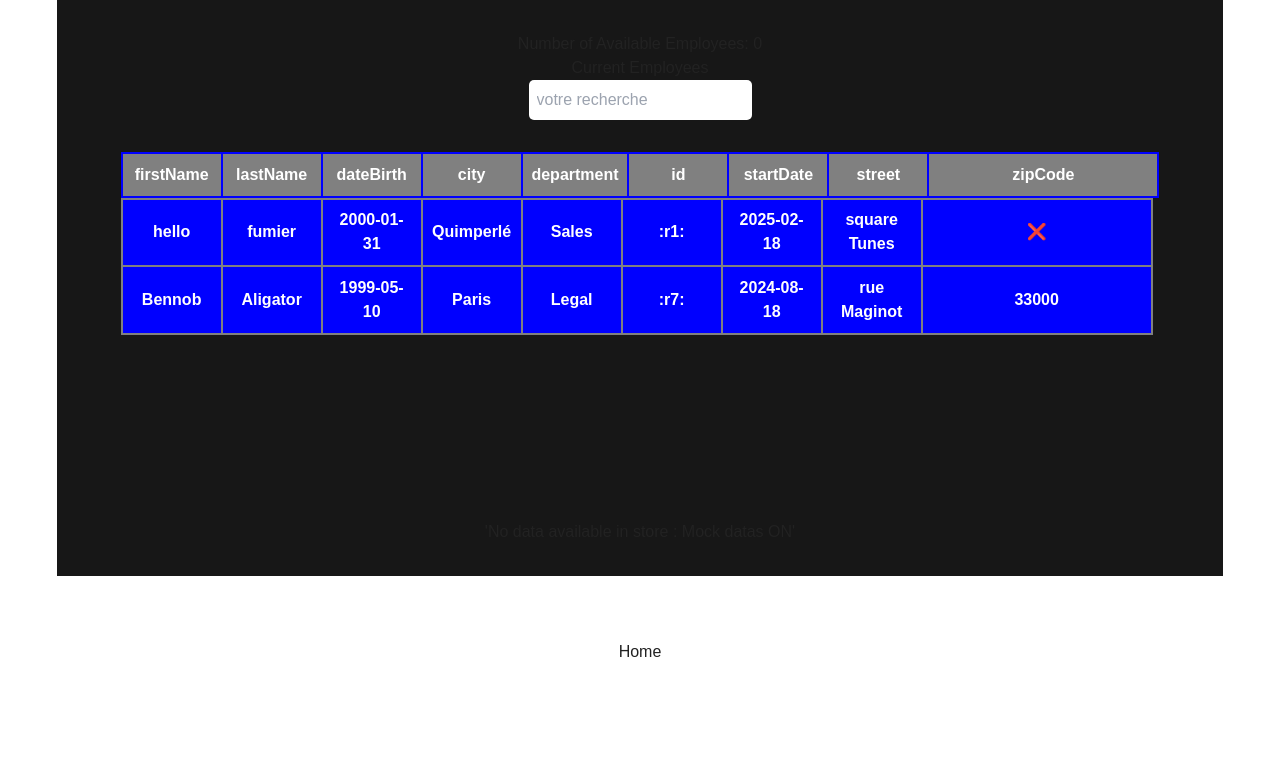
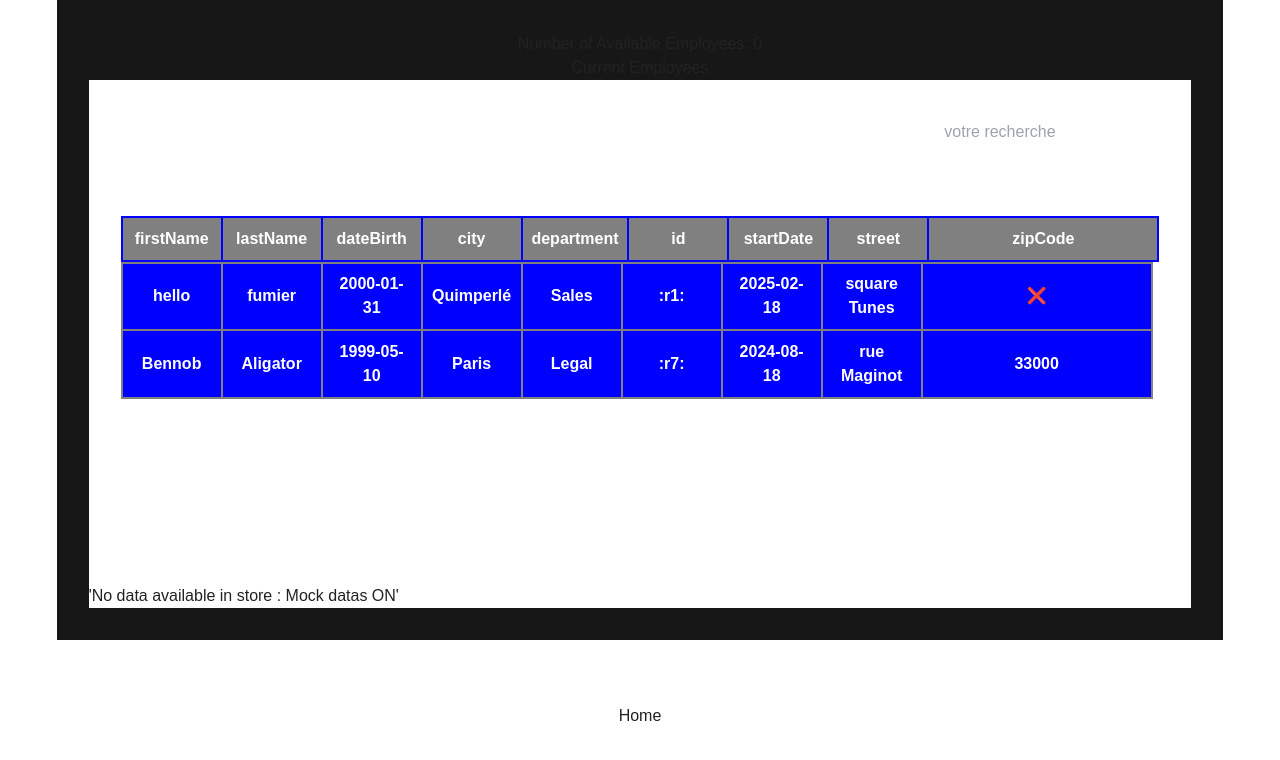
Before and after one commit to Mil00Z/hr-net, a Next.js app: page /employees in a window 1280 px wide. Shown: the top 760 px of the page. Built offline with nearby package versions, Linux system fonts and the light colour scheme.

Commit message:
DataTable Filtered by String with array method, local state and inits data

```diff
--- a/src/app/employees/page.tsx
+++ b/src/app/employees/page.tsx
@@ -37,9 +37,16 @@ const EmployeesList = () => {
 
       <h1>Current Employees</h1>
 
-      <DataTable drillingDatas={employeesDatas} />
+      <div className="datas-container">
 
-      {!datasAvailable ? (<p>'No data available in store : Mock datas ON'</p>): (<p>Showing 1 of {employeesDatas.length} entries</p>) }
+        <DataTable drillingDatas={employeesDatas} />
+
+        {!datasAvailable ? (<p>'No data available in store : Mock datas ON'</p>): (<p>Showing 1 of {employeesDatas.length} entries</p>) }
+
+      </div>
+
+
+
 
     </section>
 
--- a/src/components/DataTable/Datatable.tsx
+++ b/src/components/DataTable/Datatable.tsx
@@ -8,9 +8,12 @@ import '@/styles/components/Datatable.scss';
 
 const DataTable = ({drillingDatas}) => {
 
-  const [search,setSearch] = useState('');
+  const employees = useSelector((state) => state.user.employees);
 
-  const employees = useSelector((state) => state.user.employees);
+  const rowDatas = employees.length > 0 ? employees : mock;
+
+  const [filteredDatas,setFilteredDatas] = useState(rowDatas);
+
 
   //backUp Data to testing
   localStorage.setItem('employees', JSON.stringify(employees));
@@ -32,28 +35,28 @@ const DataTable = ({drillingDatas}) => {
   //   { title: 'Zip Code'}
   // ];
 
-  const rowdatas = employees.length > 0 ? employees : mock;
+
 
   function globalSearch(element){
 
-    setSearch(element);
     console.log(element)
 
-    const filteredElements = mock.filter((row) =>{
+    if(filteredDatas.length === 0){
 
-      const lastNameFilter = row.lastName.toLowerCase().includes(element.toLowerCase());
-      const firstNameFilter = row.firstName.toLowerCase().includes(element.toLowerCase());
-      const dateOfBirthFilter = row.dateBirth.toLowerCase().includes(element.toLowerCase());
-      const cityFilter = row.city.toLowerCase().includes(element.toLowerCase());
-      const departmentFilter = row.department.toLowerCase().includes(element.toLowerCase());
-      const startDateFilter = row.startDate.toLowerCase().includes(element.toLowerCase());
-      const streetFilter = row.street.toLowerCase().includes(element.toLowerCase());
-      const zipCodeFilter = row.zipCode.toLowerCase().includes(element.toLowerCase());
+      setFilteredDatas(rowDatas);
 
-      return lastNameFilter || firstNameFilter || dateOfBirthFilter || cityFilter || departmentFilter || startDateFilter || streetFilter || zipCodeFilter;
-    })
+    } else {
 
-    console.log(filteredElements);
+      const filteredSearch = filteredDatas.filter((row) =>{
+
+        return Object.values(row).some((value) =>{
+          return value.toLowerCase().includes(element.toLowerCase());
+        })
+      })
+
+      setFilteredDatas(filteredSearch);
+
+    }
 
   }
 
@@ -69,7 +72,7 @@ const DataTable = ({drillingDatas}) => {
 
       </div>
 
-      <table id="employee-table" className="display data-table">
+      <table id="employee-table" className="data-table">
 
         <thead>
           <tr>
@@ -83,18 +86,29 @@ const DataTable = ({drillingDatas}) => {
 
 
         <tbody>
-          {mock.map((row,index) => {
 
-            return(
-              <tr key={`id-${index}`} className="">
-                {Object.values(row).map((cell,index) => {
-                  return(
-                    <td key={`entry-${index}`} className="table-entry">{cell.length !== 0 ? cell :'❌'}</td>
-                  )
-                })}
-              </tr>
-            )
-          })}
+{ filteredDatas.length > 0 ? (filteredDatas.map((row, index) => {
+    return (
+      <tr key={`id-${index}`} className="">
+        {Object.values(row).map((cell, index) => {
+          return (
+            <td key={`cell-${index}`} className="table-cell">
+              {cell.length !== 0 ? cell : '❌'}
+            </td>
+          );
+        })}
+      </tr>
+    );
+  })
+) : (
+  <tr>
+    <td className="table-cell-full">
+      Aucun résultat trouvé
+    </td>
+  </tr>
+)}
+
+
         </tbody>
       </table>
 
--- a/src/styles/components/Datatable.scss
+++ b/src/styles/components/Datatable.scss
@@ -1,18 +1,27 @@
 .datas-container{
+  --table-spacing:2rem;
+  background:var(--background);
 
-  background:var(--background);
+    .top{
+    display:flex;
+    align-items: center;
+    padding:var(--table-spacing)
+  }
 
 }
 
 .data-table{
+
   display:flex;
   flex-direction: column;
   min-height:50vh;
-
-  padding:2rem;
+  padding:var(--table-spacing);
   color:var(--color-white);
 }
 
+.searching {
+  margin-left:auto;
+}
 
 thead{
   th{
@@ -27,7 +36,7 @@ thead{
   }
 
   &-label,
-  &-entry{
+  &-cell{
     width:100px;
     padding:.55rem;
     text-align: center;
@@ -44,9 +53,17 @@ thead{
     background: gray;
     border: 2px solid blue;
   }
-    &-entry{
-      background: blue;
+
+  &-cell{
+    background: blue;
+    border: 2px solid grey;
+
+    &-full{
+      width:100%;
+      background: crimson;
       border: 2px solid grey;
 
     }
+
+  }
 }
```
